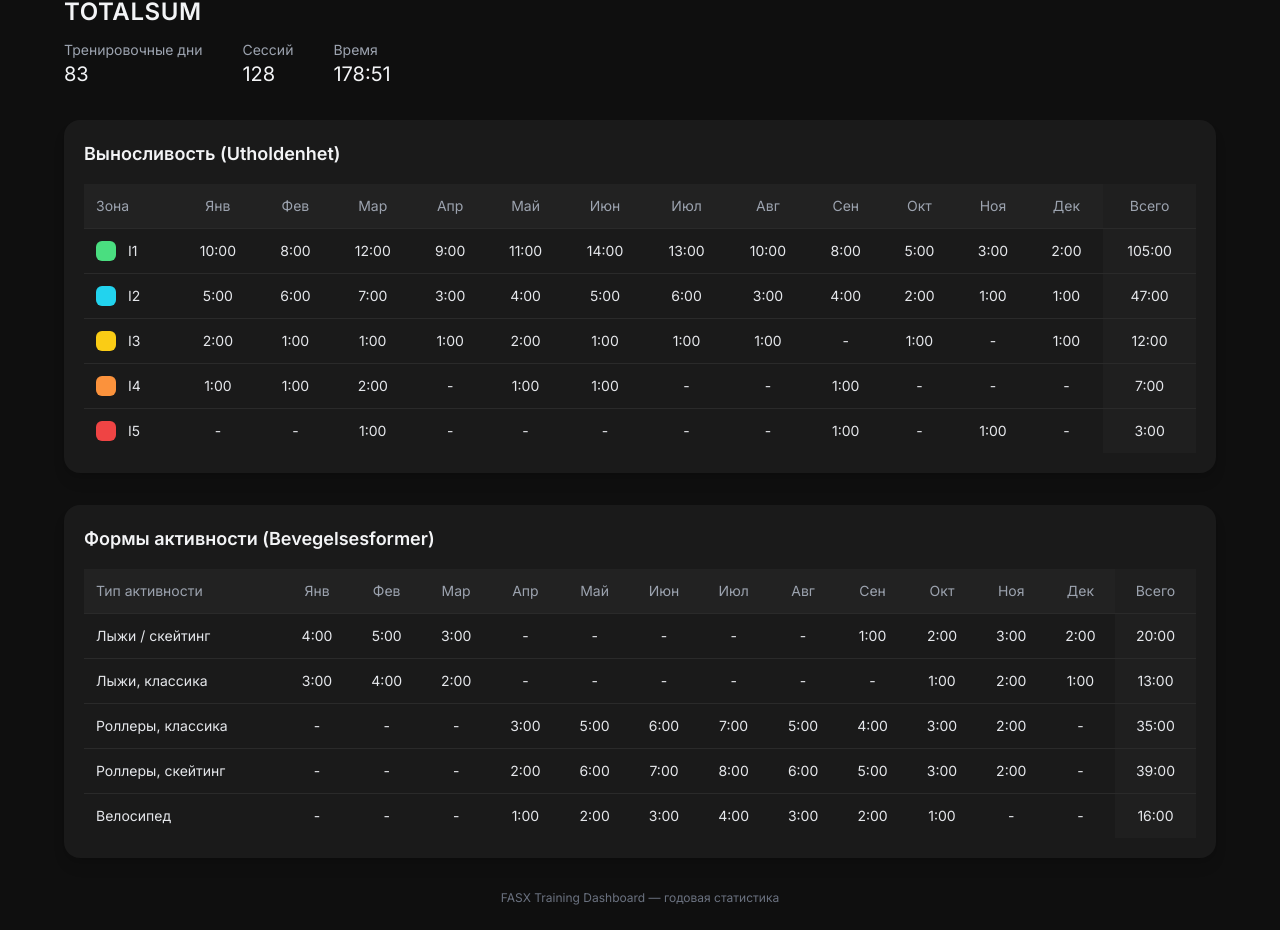
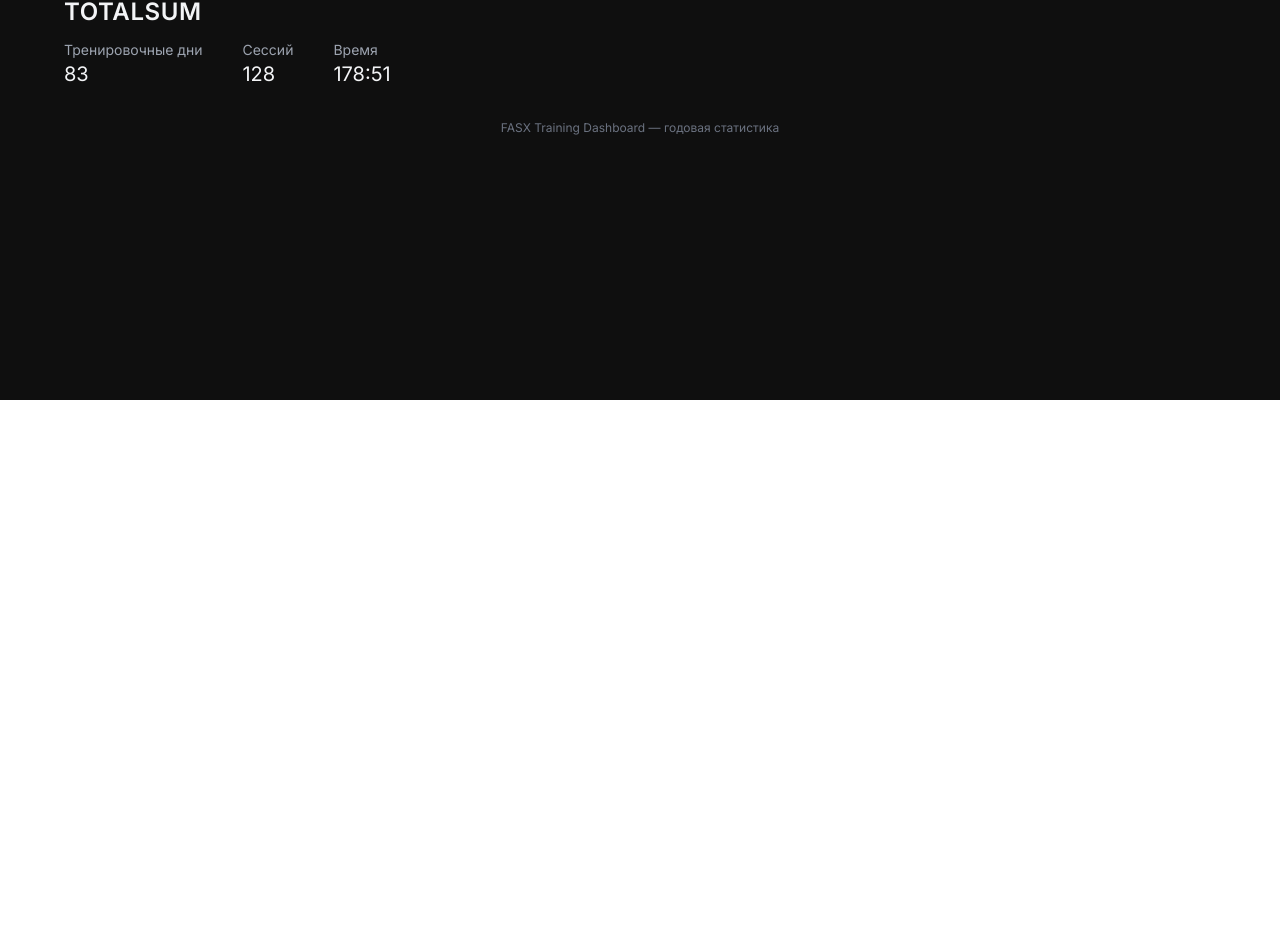
Before and after one commit to mbaliabin/dagbook-test, a React (Vite) app in the folder fasx-frontend/: page /statistics in a window 1280 px wide. Shown: the part 400-1330 px from the top of the page. After the commit the page ends 800 px from the top, so only its background shows below. Built offline with nearby package versions, Linux system fonts and the light colour scheme.

Commit message:
Доработка StatisticsPage.tsx 134

```diff
--- a/fasx-frontend/src/pages/StatisticsPage.tsx
+++ b/fasx-frontend/src/pages/StatisticsPage.tsx
@@ -30,89 +30,34 @@ export default function StatsPage() {
   ];
 
   const enduranceZones = [
-    {
-      zone: "I1",
-      color: "#4ade80",
-      months: [10, 8, 12, 9, 11, 14, 13, 10, 8, 5, 3, 2],
-      total: 105,
-    },
-    {
-      zone: "I2",
-      color: "#22d3ee",
-      months: [5, 6, 7, 3, 4, 5, 6, 3, 4, 2, 1, 1],
-      total: 47,
-    },
-    {
-      zone: "I3",
-      color: "#facc15",
-      months: [2, 1, 1, 1, 2, 1, 1, 1, 0, 1, 0, 1],
-      total: 12,
-    },
-    {
-      zone: "I4",
-      color: "#fb923c",
-      months: [1, 1, 2, 0, 1, 1, 0, 0, 1, 0, 0, 0],
-      total: 7,
-    },
-    {
-      zone: "I5",
-      color: "#ef4444",
-      months: [0, 0, 1, 0, 0, 0, 0, 0, 1, 0, 1, 0],
-      total: 3,
-    },
+    { zone: "I1", color: "#4ade80", months: [10, 8, 12, 9, 11, 14, 13, 10, 8, 5, 3, 2], total: 105 },
+    { zone: "I2", color: "#22d3ee", months: [5, 6, 7, 3, 4, 5, 6, 3, 4, 2, 1, 1], total: 47 },
+    { zone: "I3", color: "#facc15", months: [2, 1, 1, 1, 2, 1, 1, 1, 0, 1, 0, 1], total: 12 },
+    { zone: "I4", color: "#fb923c", months: [1, 1, 2, 0, 1, 1, 0, 0, 1, 0, 0, 0], total: 7 },
+    { zone: "I5", color: "#ef4444", months: [0, 0, 1, 0, 0, 0, 0, 0, 1, 0, 1, 0], total: 3 },
   ];
 
   const movementTypes = [
-    {
-      type: "Лыжи / скейтинг",
-      months: [4, 5, 3, 0, 0, 0, 0, 0, 1, 2, 3, 2],
-      total: 20,
-    },
-    {
-      type: "Лыжи, классика",
-      months: [3, 4, 2, 0, 0, 0, 0, 0, 0, 1, 2, 1],
-      total: 13,
-    },
-    {
-      type: "Роллеры, классика",
-      months: [0, 0, 0, 3, 5, 6, 7, 5, 4, 3, 2, 0],
-      total: 35,
-    },
-    {
-      type: "Роллеры, скейтинг",
-      months: [0, 0, 0, 2, 6, 7, 8, 6, 5, 3, 2, 0],
-      total: 39,
-    },
-    {
-      type: "Велосипед",
-      months: [0, 0, 0, 1, 2, 3, 4, 3, 2, 1, 0, 0],
-      total: 16,
-    },
+    { type: "Лыжи / скейтинг", months: [4, 5, 3, 0, 0, 0, 0, 0, 1, 2, 3, 2], total: 20 },
+    { type: "Лыжи, классика", months: [3, 4, 2, 0, 0, 0, 0, 0, 0, 1, 2, 1], total: 13 },
+    { type: "Роллеры, классика", months: [0, 0, 0, 3, 5, 6, 7, 5, 4, 3, 2, 0], total: 35 },
+    { type: "Роллеры, скейтинг", months: [0, 0, 0, 2, 6, 7, 8, 6, 5, 3, 2, 0], total: 39 },
+    { type: "Велосипед", months: [0, 0, 0, 1, 2, 3, 4, 3, 2, 1, 0, 0], total: 16 },
   ];
 
-  const CustomTooltip = ({ active, payload }: any) => {
-    if (active && payload && payload.length) {
-      const data = payload[0].payload;
-      return (
-        <div className="bg-[#1e1e1e] border border-[#333] px-3 py-2 rounded-xl text-xs text-gray-300 shadow-md">
-          <p className="font-semibold">{data.zone}</p>
-          <p className="mt-1 text-gray-400">Время: {data.time} ч</p>
-        </div>
-      );
-    }
-    return null;
-  };
-
-  const enduranceChartData = enduranceZones.map((z) => ({
-    zone: z.zone,
-    time: z.total,
-    color: z.color,
-  }));
+  // Данные для диаграммы по месяцам
+  const enduranceChartData = months.map((month, monthIndex) => {
+    const data: any = { month };
+    enduranceZones.forEach((zone) => {
+      data[zone.zone] = zone.months[monthIndex];
+    });
+    return data;
+  });
 
   return (
     <div className="min-h-screen bg-[#0f0f0f] text-gray-200 p-6">
       <div className="max-w-6xl mx-auto space-y-8">
-        {/* Diagram */}
+        {/* Диаграмма */}
         <div className="bg-[#1a1a1a] rounded-2xl p-5 shadow-lg">
           <h2 className="text-lg font-semibold mb-4 text-gray-100">
             Зоны выносливости
@@ -121,17 +66,40 @@ export default function StatsPage() {
             <ResponsiveContainer width="100%" height="100%">
               <BarChart data={enduranceChartData} barSize={35}>
                 <XAxis
-                  dataKey="zone"
+                  dataKey="month"
                   axisLine={false}
                   tickLine={false}
                   tick={{ fill: "#888", fontSize: 12 }}
                 />
-                <Tooltip content={<CustomTooltip />} />
-                <Bar dataKey="time" radius={[8, 8, 0, 0]}>
-                  {enduranceChartData.map((entry, index) => (
-                    <cell key={`cell-${index}`} fill={entry.color} />
-                  ))}
-                </Bar>
+                <Tooltip
+                  content={({ active, payload }: any) => {
+                    if (active && payload && payload.length) {
+                      return (
+                        <div className="bg-[#1e1e1e] border border-[#333] px-3 py-2 rounded-xl text-xs text-gray-300 shadow-md">
+                          {payload.map((p: any) => (
+                            <p key={p.dataKey} className="mt-1">
+                              <span
+                                className="inline-block w-3 h-3 mr-1 rounded-full"
+                                style={{ backgroundColor: p.fill }}
+                              ></span>
+                              {p.dataKey}: {p.value}:00
+                            </p>
+                          ))}
+                        </div>
+                      );
+                    }
+                    return null;
+                  }}
+                />
+                {enduranceZones.map((zone) => (
+                  <Bar
+                    key={zone.zone}
+                    dataKey={zone.zone}
+                    stackId="a"
+                    fill={zone.color}
+                    radius={[4, 4, 0, 0]}
+                  />
+                ))}
               </BarChart>
             </ResponsiveContainer>
           </div>
@@ -142,7 +110,6 @@ export default function StatsPage() {
           <h1 className="text-2xl font-semibold tracking-wide text-gray-100">
             TOTALSUM
           </h1>
-
           <div className="flex flex-wrap gap-10 text-sm mt-3">
             <div>
               <p className="text-gray-400">Тренировочные дни</p>
@@ -159,97 +126,8 @@ export default function StatsPage() {
           </div>
         </div>
 
-        {/* Table: Endurance Zones by Month */}
-        <div className="bg-[#1a1a1a] p-5 rounded-2xl shadow-lg overflow-x-auto">
-          <h2 className="text-lg font-semibold text-gray-100 mb-4">
-            Выносливость (Utholdenhet)
-          </h2>
-          <table className="w-full min-w-[900px] text-sm border-collapse">
-            <thead>
-              <tr className="bg-[#222] text-gray-400 text-left">
-                <th className="p-3 font-medium sticky left-0 bg-[#222]">
-                  Зона
-                </th>
-                {months.map((m) => (
-                  <th key={m} className="p-3 font-medium text-center">
-                    {m}
-                  </th>
-                ))}
-                <th className="p-3 font-medium text-center bg-[#1f1f1f]">
-                  Всего
-                </th>
-              </tr>
-            </thead>
-            <tbody>
-              {enduranceZones.map((z) => (
-                <tr
-                  key={z.zone}
-                  className="border-t border-[#2a2a2a] hover:bg-[#252525]/60 transition"
-                >
-                  <td className="p-3 flex items-center gap-3 sticky left-0 bg-[#1a1a1a]">
-                    <div
-                      className="w-5 h-5 rounded-md"
-                      style={{ backgroundColor: z.color }}
-                    ></div>
-                    {z.zone}
-                  </td>
-                  {z.months.map((val, i) => (
-                    <td key={i} className="p-3 text-center">
-                      {val > 0 ? `${val}:00` : "-"}
-                    </td>
-                  ))}
-                  <td className="p-3 text-center font-medium bg-[#1f1f1f]">
-                    {z.total}:00
-                  </td>
-                </tr>
-              ))}
-            </tbody>
-          </table>
-        </div>
-
-        {/* Table: Activity Types by Month */}
-        <div className="bg-[#1a1a1a] p-5 rounded-2xl shadow-lg overflow-x-auto">
-          <h2 className="text-lg font-semibold text-gray-100 mb-4">
-            Формы активности (Bevegelsesformer)
-          </h2>
-          <table className="w-full min-w-[900px] text-sm border-collapse">
-            <thead>
-              <tr className="bg-[#222] text-gray-400 text-left">
-                <th className="p-3 font-medium sticky left-0 bg-[#222]">
-                  Тип активности
-                </th>
-                {months.map((m) => (
-                  <th key={m} className="p-3 font-medium text-center">
-                    {m}
-                  </th>
-                ))}
-                <th className="p-3 font-medium text-center bg-[#1f1f1f]">
-                  Всего
-                </th>
-              </tr>
-            </thead>
-            <tbody>
-              {movementTypes.map((m) => (
-                <tr
-                  key={m.type}
-                  className="border-t border-[#2a2a2a] hover:bg-[#252525]/60 transition"
-                >
-                  <td className="p-3 sticky left-0 bg-[#1a1a1a]">
-                    {m.type}
-                  </td>
-                  {m.months.map((val, i) => (
-                    <td key={i} className="p-3 text-center">
-                      {val > 0 ? `${val}:00` : "-"}
-                    </td>
-                  ))}
-                  <td className="p-3 text-center font-medium bg-[#1f1f1f]">
-                    {m.total}:00
-                  </td>
-                </tr>
-              ))}
-            </tbody>
-          </table>
-        </div>
+        {/* Таблицы остаются без изменений */}
+        {/* ... (оставляем твои таблицы по зонам и активностям как есть) */}
 
         <div className="text-xs text-gray-500 text-center mt-6">
           FASX Training Dashboard — годовая статистика
```
